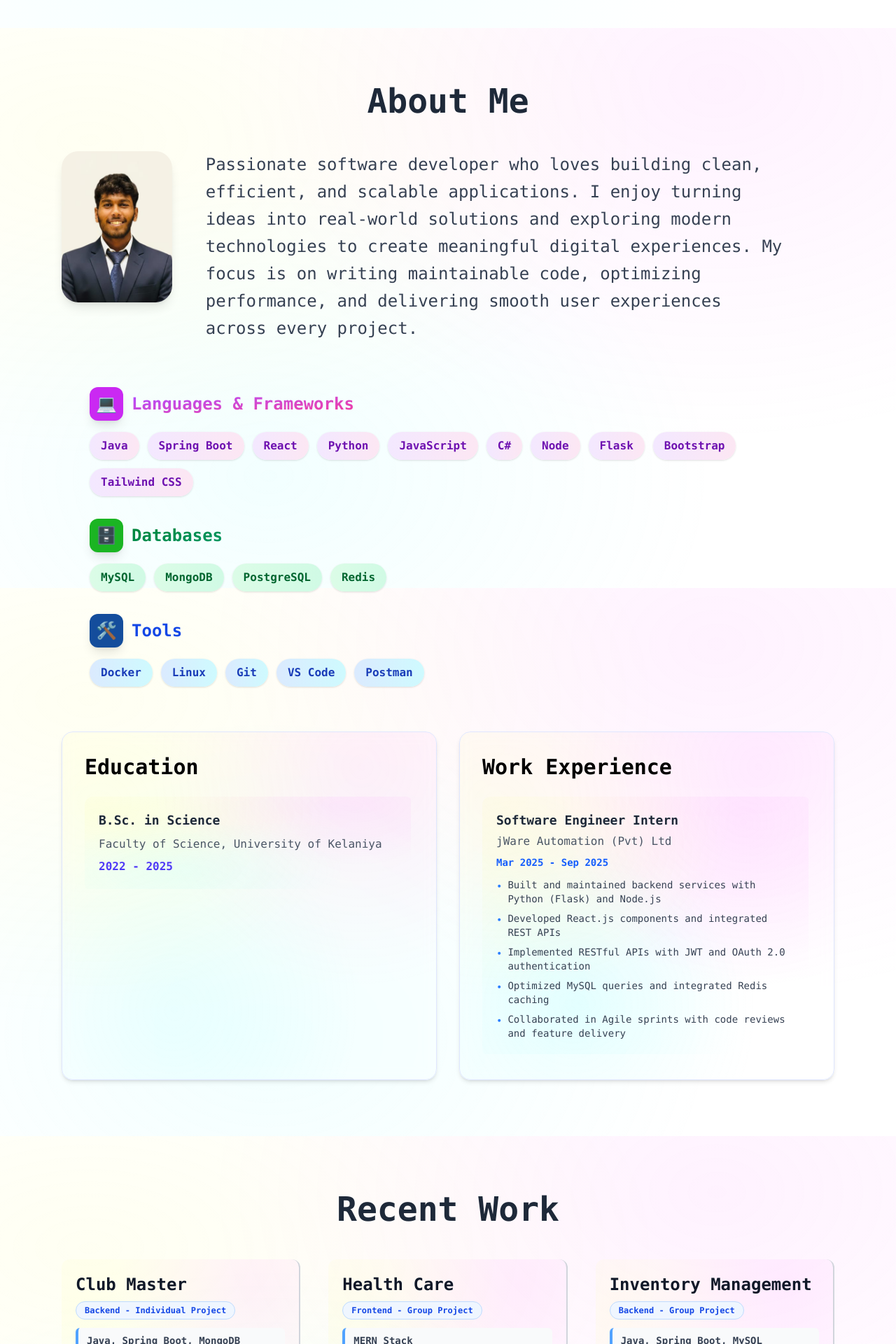
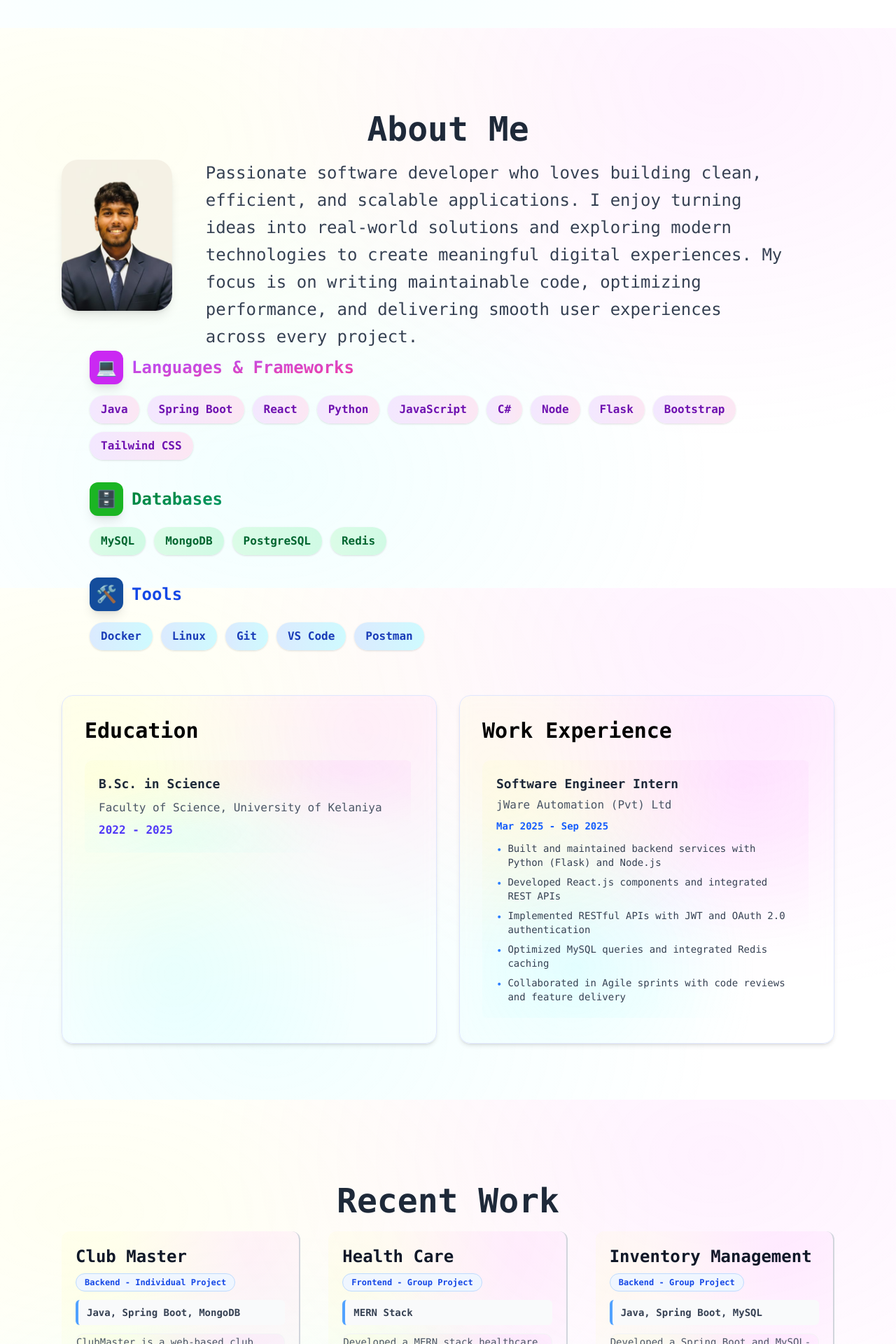
Before and after one commit to kavishka-wilagedara/my-portfolio, a React (Vite) app: page / in a window 1280 px wide. Shown: the part 760-2680 px from the top of the page at 70% size. Built offline with nearby package versions, Linux system fonts and the light colour scheme.

Commit message:
style(contact): adjust spacing above and below section header

```diff
--- a/src/sections/About.jsx
+++ b/src/sections/About.jsx
@@ -8,12 +8,12 @@ const About = () => {
       className="min-h-screen flex flex-col items-center justify-center py-12 sm:py-20 bg-rainbow font-mono"
     >
       <div className="max-w-6xl mx-auto px-4 sm:px-6">
-        <h2 className="text-3xl sm:text-4xl lg:text-5xl font-bold mb-8 sm:mb-12 text-gray-800 text-center">
+        <h2 className="text-3xl sm:text-4xl lg:text-5xl font-bold mb-2 sm:mb-3 text-gray-800 text-center mt-10">
           About Me
         </h2>
 
         {/* Profile and Description */}
-        <div className="flex flex-col lg:flex-row items-center lg:items-start gap-8 lg:gap-12 mb-16">
+        <div className="flex flex-col lg:flex-row items-center lg:items-start gap-8 lg:gap-12 mt-5">
           {/* Profile Image */}
           <div className="lg:w-1/7 w-3/4 sm:w-1/2 overflow-hidden rounded-3xl shadow-lg hover:shadow-2xl transition-all duration-500">
             <img
--- a/src/sections/Contact.jsx
+++ b/src/sections/Contact.jsx
@@ -8,7 +8,7 @@ const Contact = () => {
       className="min-h-screen flex flex-col items-center justify-center py-12 sm:py-20 bg-rainbow font-mono"
     >
       <div>
-        <h2 className="text-3xl sm:text-4xl lg:text-5xl font-bold mb-8 sm:mb-12 text-gray-800 text-center">
+        <h2 className="text-3xl sm:text-4xl lg:text-5xl font-bold mb-2 sm:mb-3 text-gray-800 text-center mt-10">
           Get In Touch
         </h2>
 
--- a/src/sections/Project.jsx
+++ b/src/sections/Project.jsx
@@ -59,11 +59,11 @@ const Project = () => {
       className="min-h-screen flex flex-col items-center justify-center py-20 font-mono bg-rainbow"
     >
       <div className="max-w-6xl mx-auto px-4 sm:px-6">
-        <h1 className="text-3xl sm:text-4xl lg:text-5xl font-bold mb-8 sm:mb-12 text-gray-800 text-center">
+        <h2 className="text-3xl sm:text-4xl lg:text-5xl font-bold mb-2 sm:mb-3 text-gray-800 text-center mt-10">
           Recent Work
-        </h1>
+        </h2>
 
-        <div className="grid sm:grid-cols-1 md:grid-cols-2 lg:grid-cols-3 gap-10">
+        <div className="grid sm:grid-cols-1 md:grid-cols-2 lg:grid-cols-3 gap-10 mt-5">
           {projects.map((project, index) => (
             <div
               key={index}
```
